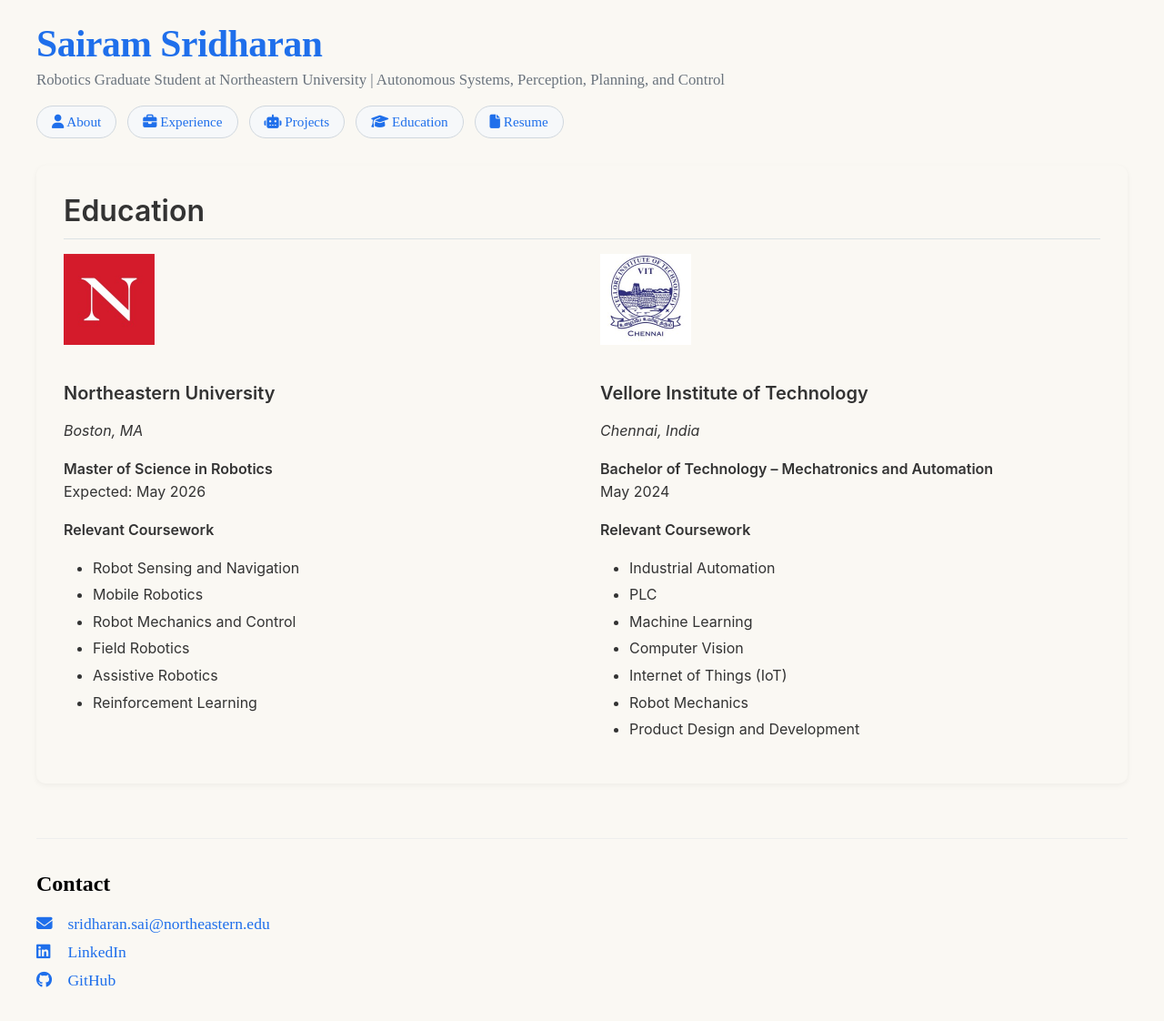
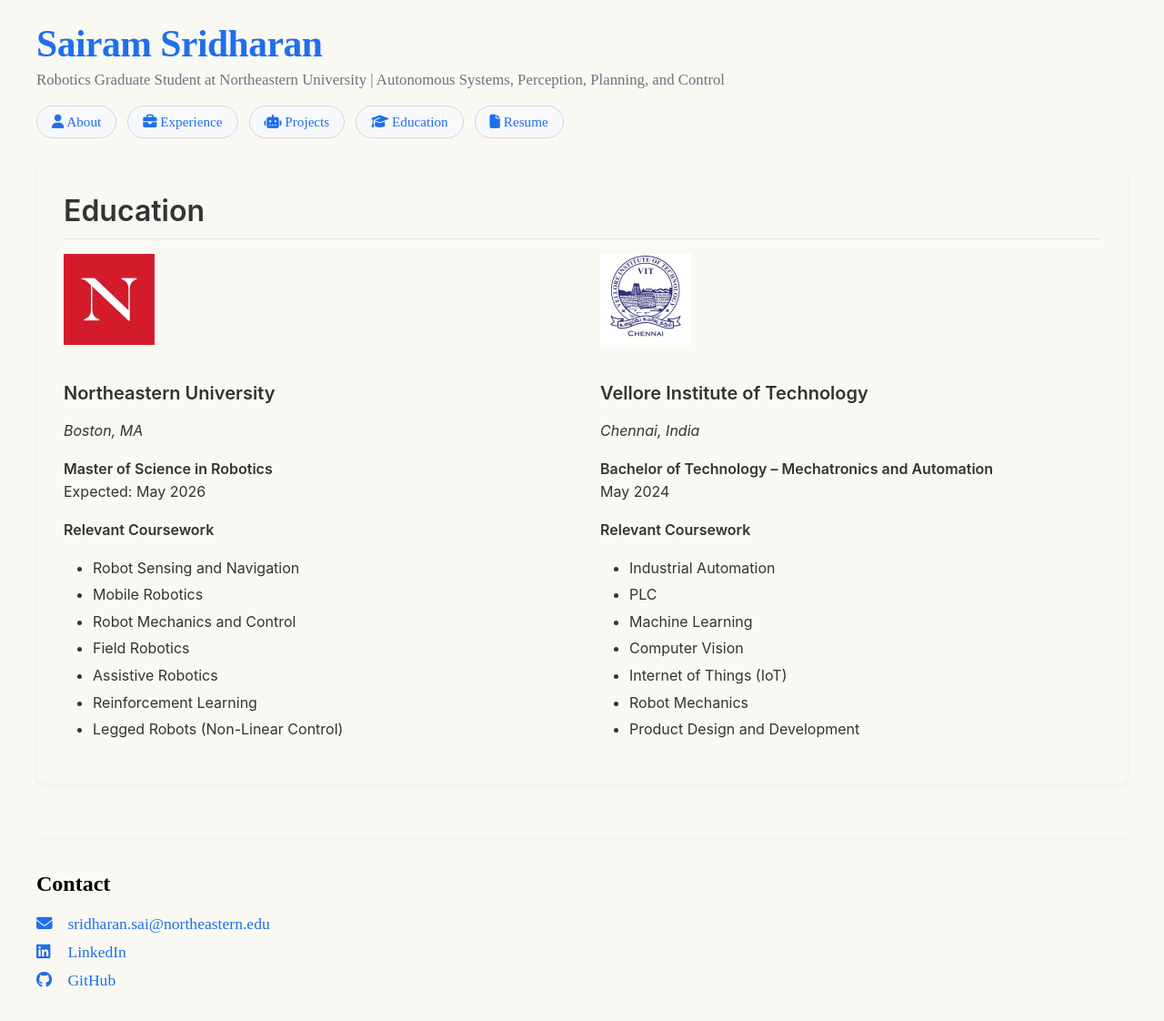
Before and after one commit to Sairamzz/Sairamzz.github.io, a Jekyll site: the page built from education.md, in a window 1280 px wide. Shown: the whole page at 91% size. Built offline with Jekyll 4.4.1, drawn with Linux system fonts in a browser that asks for light colours; nearby versions of some CDN libraries.

Commit message:
Update education.md

```diff
--- a/education.md
+++ b/education.md
@@ -27,6 +27,7 @@ Expected: May 2026</p>
 <li>Field Robotics</li>
 <li>Assistive Robotics</li>
 <li>Reinforcement Learning</li>
+<li>Legged Robots (Non-Linear Control)</li>
 </ul>
 
 </div>
```
